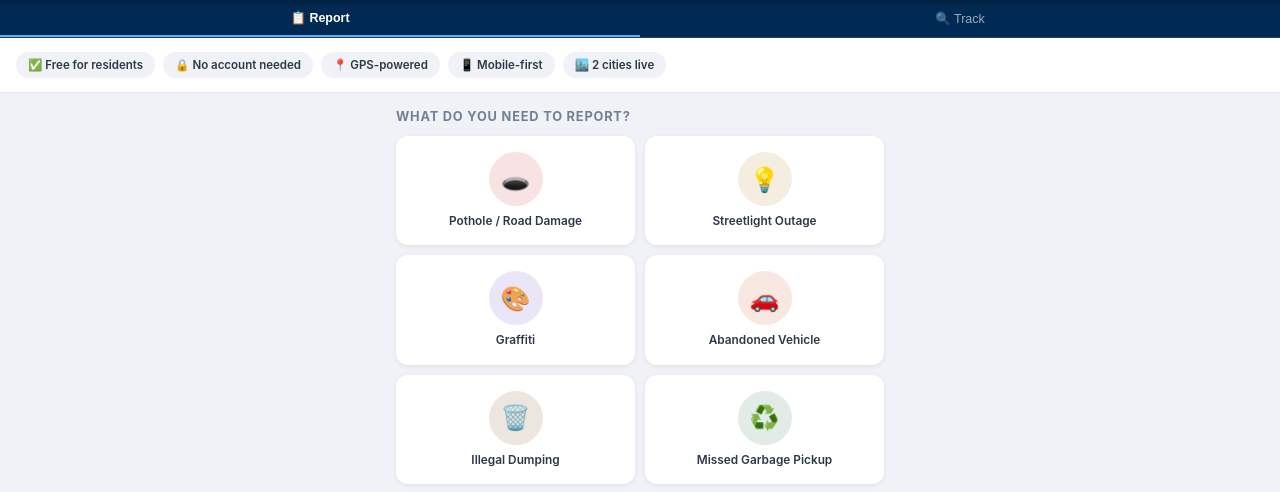
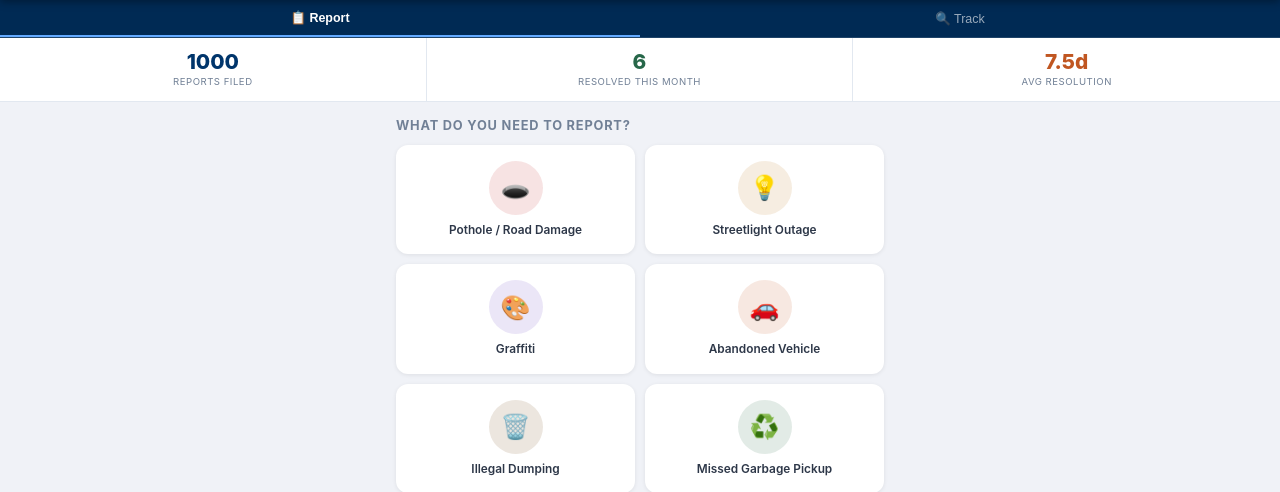
Before and after one commit to smithar106/newhaven-311, a Flask app: page / in a window 1280 px wide. Shown: the part 68-560 px from the top of the page. Run offline with Flask 3, Linux system fonts and the light colour scheme; data comes from the database, SQL or seed files in the repository; some libraries are stand-ins or nearby versions.

Commit message:
Add live stats bar, resolution celebration, and confirm page impact block

```diff
--- a/app.py
+++ b/app.py
@@ -550,8 +550,32 @@ def inject_globals():
 
 @app.route('/')
 def index():
+    db   = get_db()
+    rows = db.execute('SELECT status, created_at, updated_at FROM submissions').fetchall()
+    now  = datetime.utcnow()
+    this_month = now.strftime('%Y-%m')
+    total = len(rows)
+    resolved_month = sum(
+        1 for r in rows
+        if r['status'] in ('Resolved', 'Closed')
+        and str(r['updated_at'] or '')[:7] == this_month
+    )
+    res_times = []
+    for r in rows:
+        if r['status'] in ('Resolved', 'Closed') and r['updated_at'] and r['created_at']:
+            try:
+                c = datetime.fromisoformat(str(r['created_at'])[:19])
+                u = datetime.fromisoformat(str(r['updated_at'])[:19])
+                d = (u - c).total_seconds() / 86400
+                if 0 <= d <= 60:
+                    res_times.append(d)
+            except Exception:
+                pass
+    avg_days = round(sum(res_times) / len(res_times), 1) if res_times else None
+    quick_stats = {'total': total, 'resolved_month': resolved_month, 'avg_days': avg_days}
     return render_template('index.html', categories=CATEGORIES,
-                           city=CITY_NAME, tagline=CITY_TAGLINE)
+                           city=CITY_NAME, tagline=CITY_TAGLINE,
+                           quick_stats=quick_stats)
 
 
 @app.route('/submit', methods=['POST'])
@@ -632,7 +656,7 @@ def confirm(tracking):
 @app.route('/track')
 def track():
     tracking = request.args.get('tracking', '').strip().upper()
-    sub, cat, status_index = None, None, 0
+    sub, cat, status_index, resolution_days = None, None, 0, None
     if tracking:
         db  = get_db()
         row = db.execute('SELECT * FROM submissions WHERE tracking_number=?',
@@ -642,9 +666,19 @@ def track():
             sub['photos'] = json.loads(sub.get('photos', '[]'))
             cat = next((c for c in CATEGORIES if c['id'] == sub['category']), None)
             status_index = STATUSES.index(sub['status']) if sub['status'] in STATUSES else 0
+            if sub['status'] in ('Resolved', 'Closed') and sub.get('created_at') and sub.get('updated_at'):
+                try:
+                    c_dt = datetime.fromisoformat(str(sub['created_at'])[:19])
+                    u_dt = datetime.fromisoformat(str(sub['updated_at'])[:19])
+                    d = (u_dt - c_dt).total_seconds() / 86400
+                    if d >= 0:
+                        resolution_days = round(d, 1)
+                except Exception:
+                    pass
     return render_template('track.html', sub=sub, cat=cat,
                            tracking=tracking, statuses=STATUSES,
-                           status_index=status_index, city=CITY_NAME)
+                           status_index=status_index, city=CITY_NAME,
+                           resolution_days=resolution_days)
 
 
 @app.route('/admin')
--- a/templates/index.html
+++ b/templates/index.html
@@ -130,12 +130,19 @@
   <button class="tab" onclick="showView('track-view',this)">🔍 Track</button>
 </div>
 
-<div style="display:flex;gap:8px;padding:14px 16px;overflow-x:auto;background:#fff;border-bottom:1px solid #E2E8F0;-webkit-overflow-scrolling:touch">
-  <div style="flex-shrink:0;background:#F0F2F7;border-radius:20px;padding:6px 12px;font-size:.72rem;font-weight:600;color:#2D3748;white-space:nowrap">✅ Free for residents</div>
-  <div style="flex-shrink:0;background:#F0F2F7;border-radius:20px;padding:6px 12px;font-size:.72rem;font-weight:600;color:#2D3748;white-space:nowrap">🔒 No account needed</div>
-  <div style="flex-shrink:0;background:#F0F2F7;border-radius:20px;padding:6px 12px;font-size:.72rem;font-weight:600;color:#2D3748;white-space:nowrap">📍 GPS-powered</div>
-  <div style="flex-shrink:0;background:#F0F2F7;border-radius:20px;padding:6px 12px;font-size:.72rem;font-weight:600;color:#2D3748;white-space:nowrap">📱 Mobile-first</div>
-  <div style="flex-shrink:0;background:#F0F2F7;border-radius:20px;padding:6px 12px;font-size:.72rem;font-weight:600;color:#2D3748;white-space:nowrap">🏙️ 2 cities live</div>
+<div style="display:grid;grid-template-columns:1fr 1fr 1fr;background:#fff;border-bottom:1px solid #E2E8F0">
+  <div style="text-align:center;padding:14px 8px;border-right:1px solid #E2E8F0">
+    <div style="font-size:1.3rem;font-weight:800;color:#00356B;line-height:1">{{ quick_stats.total }}</div>
+    <div style="font-size:.6rem;color:#718096;margin-top:3px;text-transform:uppercase;letter-spacing:.5px">Reports Filed</div>
+  </div>
+  <div style="text-align:center;padding:14px 8px;border-right:1px solid #E2E8F0">
+    <div style="font-size:1.3rem;font-weight:800;color:#276749;line-height:1">{{ quick_stats.resolved_month }}</div>
+    <div style="font-size:.6rem;color:#718096;margin-top:3px;text-transform:uppercase;letter-spacing:.5px">Resolved This Month</div>
+  </div>
+  <div style="text-align:center;padding:14px 8px">
+    <div style="font-size:1.3rem;font-weight:800;color:#C05621;line-height:1">{% if quick_stats.avg_days %}{{ quick_stats.avg_days }}d{% else %}—{% endif %}</div>
+    <div style="font-size:.6rem;color:#718096;margin-top:3px;text-transform:uppercase;letter-spacing:.5px">Avg Resolution</div>
+  </div>
 </div>
 
 <!-- ══ REPORT VIEW ══ -->
```
Also changed, not shown: templates/confirm.html (+16 -1 lines), templates/track.html (+16 -0 lines).
